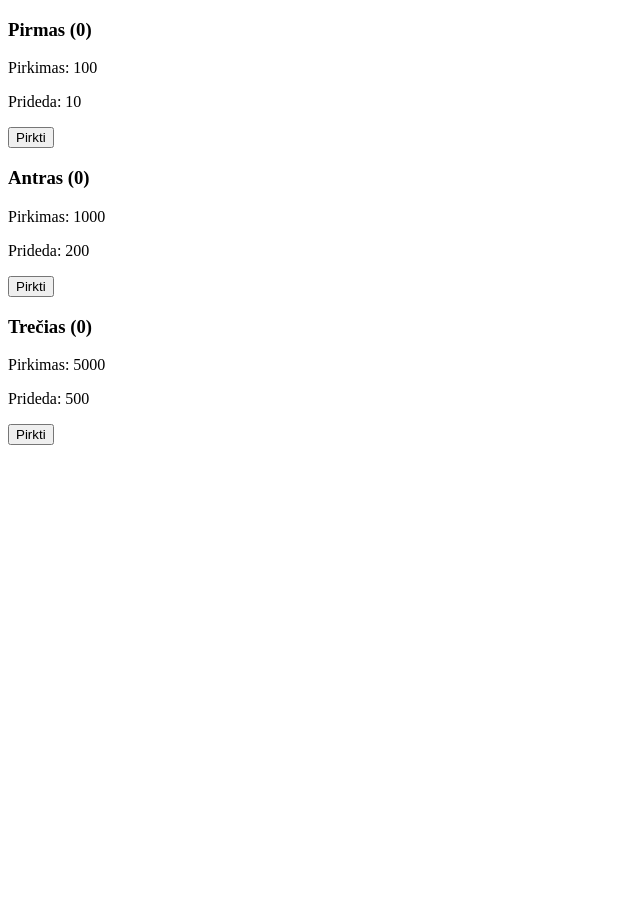
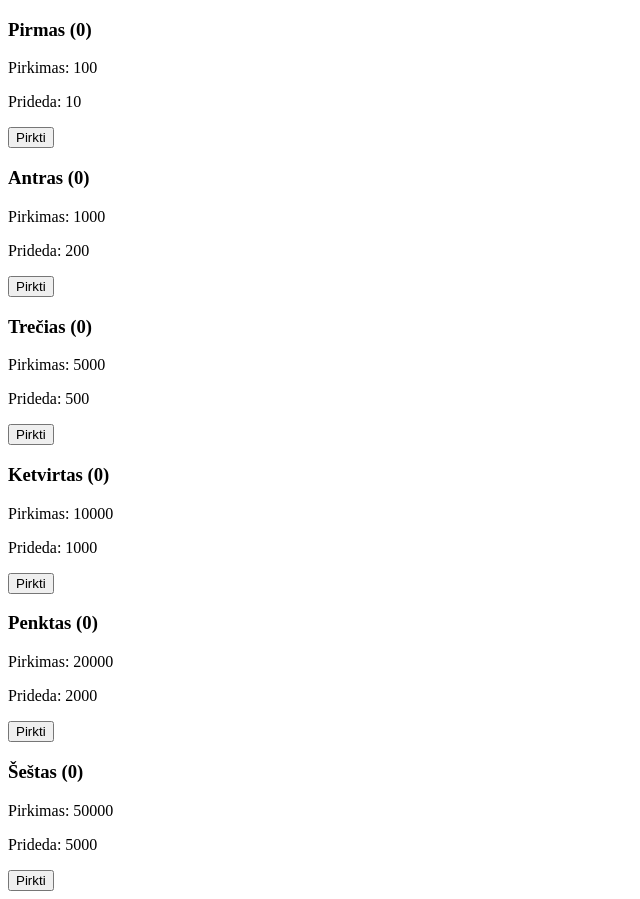
Before and after one commit to tautizca/clicker, a plain HTML site: page index.html in a window 1280 px wide. Shown: the whole page, without its empty margins (0-640 px from the left). Before the commit the page ends 800 px from the top, so only its background shows below. Drawn offline with Linux system fonts and the light colour scheme.

Commit message:
Add additional factory elements to the right side of the game layout in index.html

```diff
--- a/index.html
+++ b/index.html
@@ -40,7 +40,34 @@
             </div>
         </div>
         <div class="main-game"></div>
-        <div class="factories-right"></div>
+        <div class="factories-right">
+                        <div class="factoty">
+                <h3>
+                    <span class="title">Ketvirtas</span>
+                    <span class="count">(0)</span>
+                </h3>
+                <p>Pirkimas: <span class="price">10000</span></p>
+                <p>Prideda: <span class="adds">1000</span></p>
+                <button>Pirkti</button>
+            </div>
+            <div class="factoty">
+                <h3>
+                    <span class="title">Penktas</span>
+                    <span class="count">(0)</span>
+                </h3>
+                <p>Pirkimas: <span class="price">20000</span></p>
+                <p>Prideda: <span class="adds">2000</span></p>
+                <button>Pirkti</button>
+            </div>
+            <div class="factoty">
+                <h3>
+                    <span class="title">Šeštas</span>
+                    <span class="count">(0)</span>
+                </h3>
+                <p>Pirkimas: <span class="price">50000</span></p>
+                <p>Prideda: <span class="adds">5000</span></p>
+                <button>Pirkti</button>
+        </div>
     </div>
 
     <script src="script.js"></script>
```
